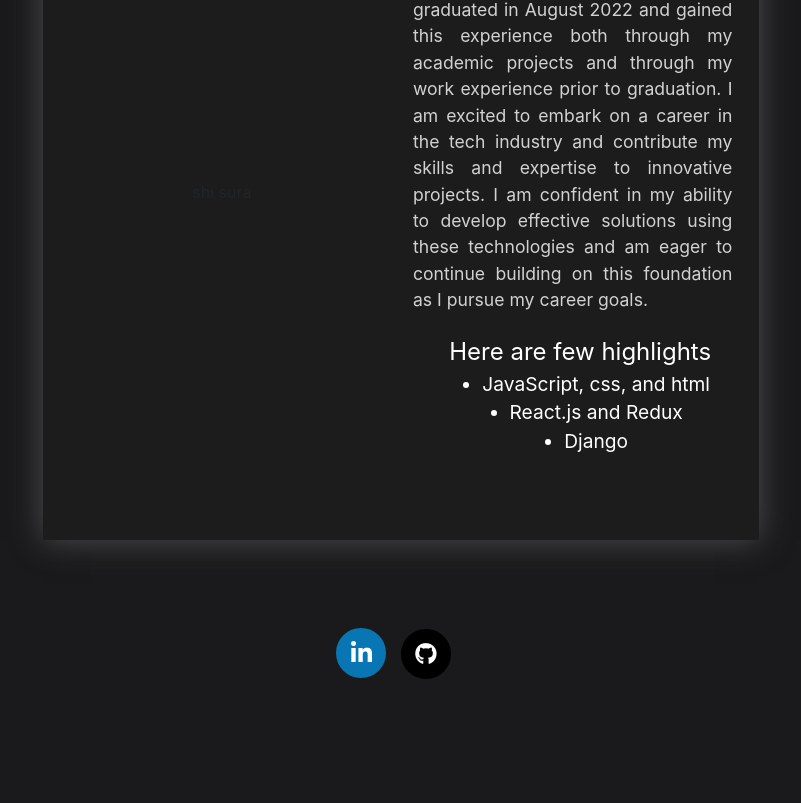
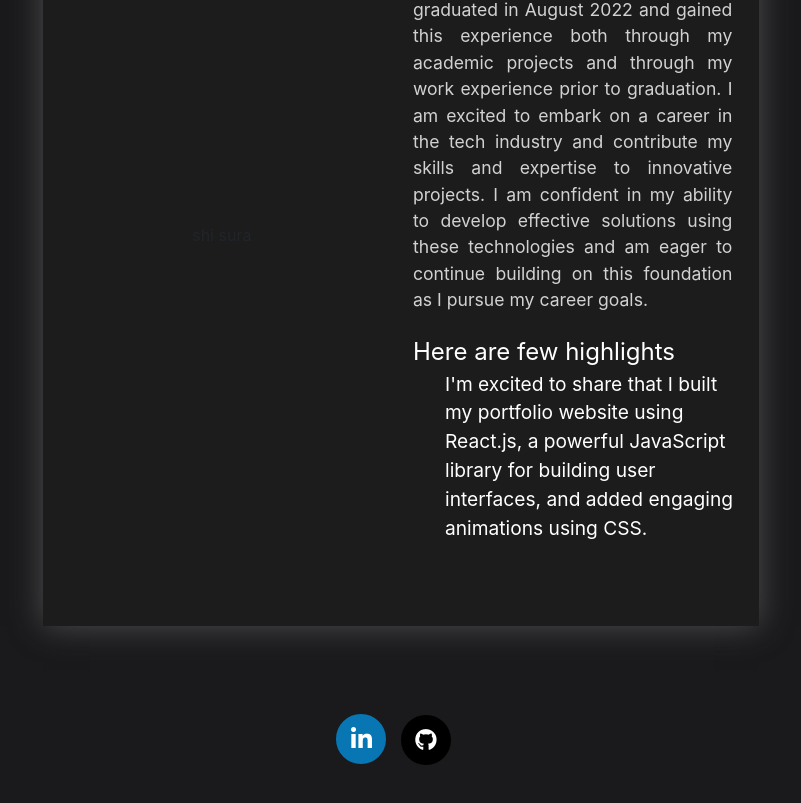
Before and after one commit to Tia4130/Portfolio, a React (Create React App) app: page /about in a window 1280 px wide. Shown: the part 557-1360 px from the top of the page, without its empty margins (239-1040 px from the left). Before the commit the page ends 1276 px from the top, so only its background shows below. Built offline with nearby package versions, Linux system fonts and the light colour scheme; a web font is replaced by a local one.

Commit message:
fixing about me text

```diff
--- a/src/components/About.js
+++ b/src/components/About.js
@@ -31,10 +31,7 @@ export default function About() {
                                 </span>
                                 <span className='few-list'>
                                     <ul>
-                                        <li>JavaScript, css, and html</li>
-                                        <li>React.js and Redux</li>
-                                        <li>Django</li>
-                                        {/* <li></li> */}
+                                        I'm excited to share that I built my portfolio website using React.js, a powerful JavaScript library for building user interfaces, and added engaging animations using CSS.
                                     </ul>
                                 </span>
                             </span>
```
